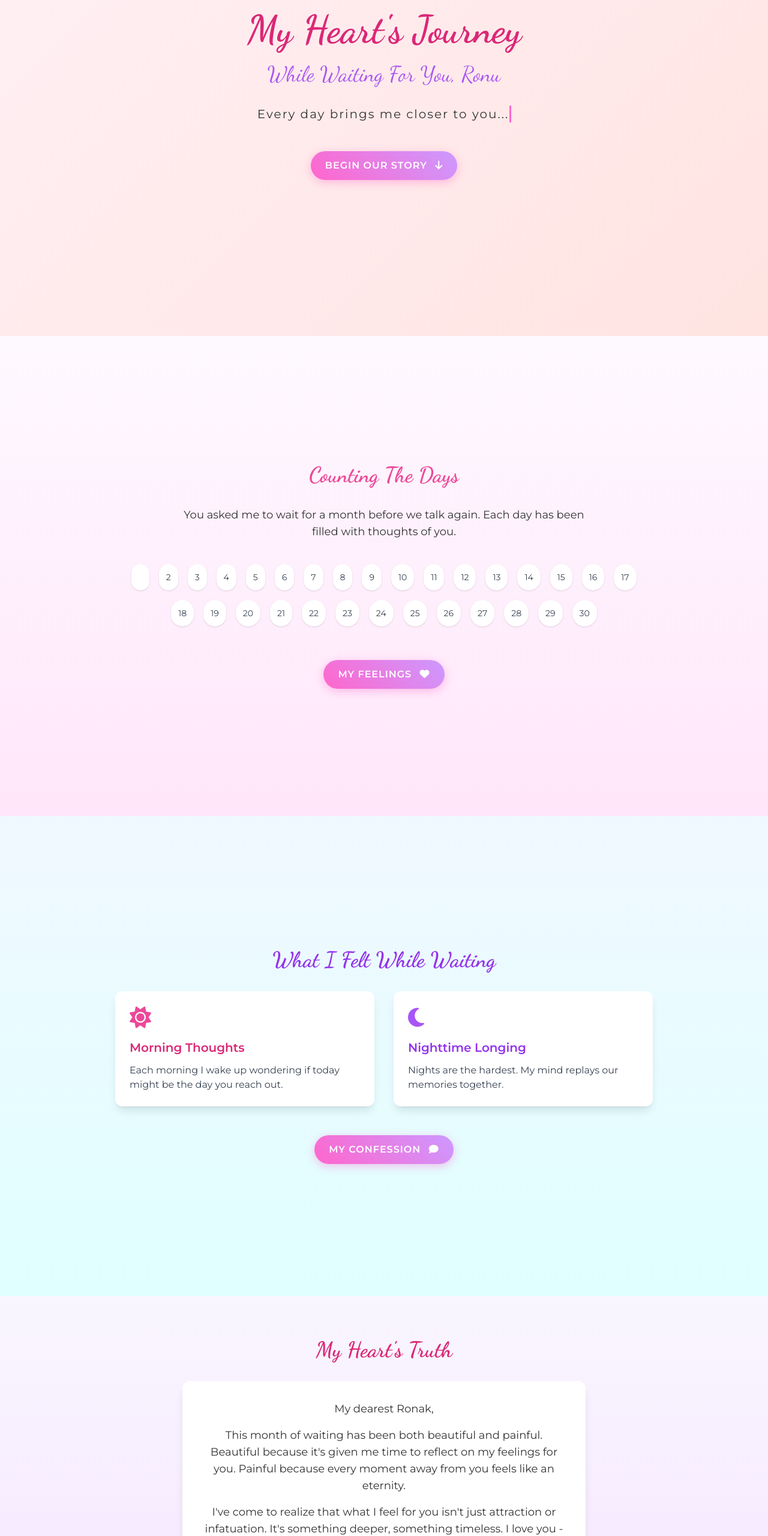
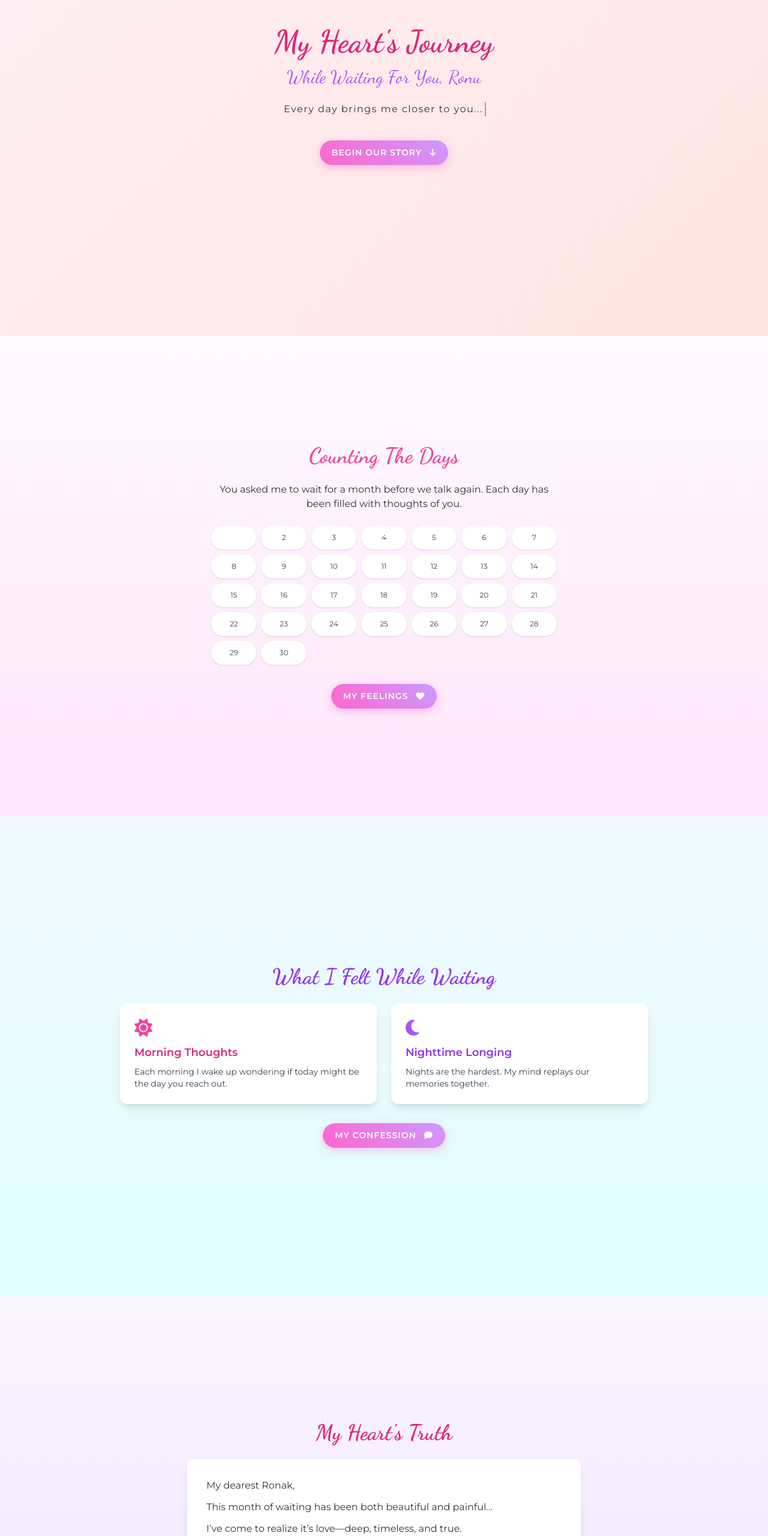
Before and after one commit to anujmoond/ronak, a plain HTML site: page index.html in a window 1280 px wide. Shown: the part 240-2800 px from the top of the page at 60% size. Drawn offline with nearby package versions, Linux system fonts and the light colour scheme.

Commit message:
Update index.html

```diff
--- a/index.html
+++ b/index.html
@@ -25,49 +25,34 @@
       display: flex;
       flex-direction: column;
       justify-content: center;
-      padding: 2rem;
       transition: background 0.6s ease-in-out;
+      padding: 2rem 1rem;
     }
 
-    /* Backgrounds per scroll section */
-    .section-1 {
-      background: linear-gradient(135deg, #fff0f5, #ffe4e1);
-    }
-
-    .section-2 {
-      background: linear-gradient(to bottom, #fef9ff, #ffe6fa);
-    }
-
-    .section-3 {
-      background: linear-gradient(to bottom, #f0f8ff, #e0ffff);
-    }
-
-    .section-4 {
-      background: linear-gradient(to bottom, #f9f6ff, #f4e1ff);
-    }
-
-    .section-5 {
-      background: linear-gradient(to bottom, #fffbe7, #ffe6cc);
-    }
+    .section-1 { background: linear-gradient(135deg, #fff0f5, #ffe4e1); }
+    .section-2 { background: linear-gradient(to bottom, #fef9ff, #ffe6fa); }
+    .section-3 { background: linear-gradient(to bottom, #f0f8ff, #e0ffff); }
+    .section-4 { background: linear-gradient(to bottom, #f9f6ff, #f4e1ff); }
+    .section-5 { background: linear-gradient(to bottom, #fffbe7, #ffe6cc); }
 
     .heartbeat {
       animation: heartbeat 1.5s ease-in-out infinite both;
     }
 
     @keyframes heartbeat {
-      0% { transform: scale(1); }
-      25% { transform: scale(1.1); }
+      0%, 100% { transform: scale(1); }
+      25%, 75% { transform: scale(1.1); }
       50% { transform: scale(1); }
-      75% { transform: scale(1.1); }
-      100% { transform: scale(1); }
     }
 
     .typewriter {
       overflow: hidden;
-      border-right: 3px solid #ff66cc;
+      border-right: 2px solid #ff66cc;
       white-space: nowrap;
       margin: 0 auto;
-      letter-spacing: 2px;
+      letter-spacing: 1.5px;
+      font-size: 1rem;
+      max-width: 100%;
       animation: typing 3.5s steps(40, end), blink-caret 0.75s step-end infinite;
     }
 
@@ -85,7 +70,7 @@
       background: linear-gradient(45deg, #ff66cc, #cc99ff);
       border: none;
       color: white;
-      padding: 12px 24px;
+      padding: 10px 20px;
       border-radius: 50px;
       font-weight: 600;
       box-shadow: 0 4px 15px rgba(255, 102, 204, 0.4);
@@ -93,6 +78,7 @@
       cursor: pointer;
       text-transform: uppercase;
       letter-spacing: 1px;
+      font-size: 0.875rem;
     }
 
     .btn-romantic:hover {
@@ -103,50 +89,19 @@
     .btn-romantic:active {
       transform: translateY(0);
     }
-
-    /* Responsive adjustments */
-    @media (max-width: 768px) {
-      .text-5xl {
-        font-size: 2.5rem;
-      }
-
-      .text-3xl {
-        font-size: 1.5rem;
-      }
-
-      .text-2xl {
-        font-size: 1.25rem;
-      }
-
-      .text-xl {
-        font-size: 1rem;
-      }
-
-      .p-6 {
-        padding: 1rem;
-      }
-
-      .mb-8 {
-        margin-bottom: 1.5rem;
-      }
-
-      .mb-12 {
-        margin-bottom: 2rem;
-      }
-    }
   </style>
 </head>
 <body>
 
   <!-- Cover Page -->
   <section class="page-section section-1 text-center">
-    <div class="max-w-4xl mx-auto">
-      <h1 class="text-5xl md:text-6xl font-bold mb-6 dancing-font text-pink-600 heartbeat">My Heart's Journey</h1>
-      <h2 class="text-3xl md:text-4xl mb-8 dancing-font text-purple-500">While Waiting For You, Ronu</h2>
-      <div class="typewriter text-xl mb-12">
-        <p>Every day brings me closer to you...</p>
+    <div class="max-w-xl mx-auto px-2">
+      <h1 class="text-3xl sm:text-4xl md:text-5xl font-bold mb-4 dancing-font text-pink-600 heartbeat">My Heart's Journey</h1>
+      <h2 class="text-xl sm:text-2xl md:text-3xl mb-6 dancing-font text-purple-500">While Waiting For You, Ronu</h2>
+      <div class="typewriter mb-10">
+        <span>Every day brings me closer to you...</span>
       </div>
-      <button onclick="scrollToSection('day-counter')" class="btn-romantic mx-auto">
+      <button onclick="scrollToSection('day-counter')" class="btn-romantic">
         Begin Our Story <i class="fas fa-arrow-down ml-2"></i>
       </button>
     </div>
@@ -154,17 +109,15 @@
 
   <!-- Day Counter -->
   <section id="day-counter" class="page-section section-2">
-    <div class="max-w-4xl mx-auto text-center">
-      <h2 class="text-3xl md:text-4xl font-bold mb-8 dancing-font text-pink-500">Counting The Days</h2>
-      <p class="text-lg mb-8 max-w-2xl mx-auto">
+    <div class="max-w-xl mx-auto text-center">
+      <h2 class="text-2xl sm:text-3xl md:text-4xl font-bold mb-6 dancing-font text-pink-500">Counting The Days</h2>
+      <p class="text-sm sm:text-base mb-6">
         You asked me to wait for a month before we talk again. Each day has been filled with thoughts of you.
       </p>
-
-      <div class="flex flex-wrap justify-center mb-12" id="calendar-days">
-        <!-- Calendar days generated via JS -->
+      <div class="grid grid-cols-6 sm:grid-cols-7 gap-2 justify-center mb-8" id="calendar-days">
+        <!-- Calendar days via JS -->
       </div>
-
-      <button onclick="scrollToSection('feelings')" class="btn-romantic mx-auto">
+      <button onclick="scrollToSection('feelings')" class="btn-romantic">
         My Feelings <i class="fas fa-heart ml-2"></i>
       </button>
     </div>
@@ -172,18 +125,18 @@
 
   <!-- Feelings Section -->
   <section id="feelings" class="page-section section-3">
-    <div class="max-w-4xl mx-auto">
-      <h2 class="text-3xl md:text-4xl font-bold mb-8 dancing-font text-center text-purple-600">What I Felt While Waiting</h2>
-      <div class="grid md:grid-cols-2 gap-8 mb-12">
-        <div class="bg-white p-6 rounded-xl shadow-lg transform transition hover:scale-105">
-          <div class="text-pink-500 text-4xl mb-4"><i class="fas fa-sun"></i></div>
-          <h3 class="text-xl font-bold mb-3 text-pink-600">Morning Thoughts</h3>
-          <p class="text-gray-700">Each morning I wake up wondering if today might be the day you reach out.</p>
+    <div class="max-w-4xl mx-auto px-2">
+      <h2 class="text-2xl sm:text-3xl md:text-4xl font-bold mb-6 dancing-font text-center text-purple-600">What I Felt While Waiting</h2>
+      <div class="grid md:grid-cols-2 gap-6 mb-8">
+        <div class="bg-white p-4 sm:p-6 rounded-xl shadow-lg transition hover:scale-105">
+          <div class="text-pink-500 text-3xl mb-2"><i class="fas fa-sun"></i></div>
+          <h3 class="text-lg font-bold mb-2 text-pink-600">Morning Thoughts</h3>
+          <p class="text-sm text-gray-700">Each morning I wake up wondering if today might be the day you reach out.</p>
         </div>
-        <div class="bg-white p-6 rounded-xl shadow-lg transform transition hover:scale-105">
-          <div class="text-purple-500 text-4xl mb-4"><i class="fas fa-moon"></i></div>
-          <h3 class="text-xl font-bold mb-3 text-purple-600">Nighttime Longing</h3>
-          <p class="text-gray-700">Nights are the hardest. My mind replays our memories together.</p>
+        <div class="bg-white p-4 sm:p-6 rounded-xl shadow-lg transition hover:scale-105">
+          <div class="text-purple-500 text-3xl mb-2"><i class="fas fa-moon"></i></div>
+          <h3 class="text-lg font-bold mb-2 text-purple-600">Nighttime Longing</h3>
+          <p class="text-sm text-gray-700">Nights are the hardest. My mind replays our memories together.</p>
         </div>
       </div>
       <button onclick="scrollToSection('confession')" class="btn-romantic mx-auto block">
@@ -194,27 +147,16 @@
 
   <!-- Confession Section -->
   <section id="confession" class="page-section section-4">
-    <div class="max-w-4xl mx-auto text-center">
-      <h2 class="text-3xl md:text-4xl font-bold mb-8 dancing-font text-pink-600">My Heart's Truth</h2>
-      <div class="bg-white rounded-xl p-8 mb-8 shadow-lg max-w-2xl mx-auto">
-        <p class="text-lg mb-4">
-            My dearest Ronak,
-        </p>
-        <p class="text-lg mb-4">
-            This month of waiting has been both beautiful and painful. Beautiful because it's given me time to reflect on my feelings for you. Painful because every moment away from you feels like an eternity.
-        </p>
-        <p class="text-lg mb-4">
-            I've come to realize that what I feel for you isn't just attraction or infatuation. It's something deeper, something timeless. I love you - completely, truly, and without reservation.
-        </p>
-        <p class="text-lg mb-4">
-            You've become the first thought in my morning and the last wish in my night. Your smile is my favorite sight, your voice my favorite sound.
-        </p>
-        <p class="text-lg mb-4 font-bold text-pink-600">
-            I'm in love with you, and I want to spend my life showing you just how much.
-        </p>
-    </div>
-
-      <button onclick="scrollToSection('proposal')" class="btn-romantic mx-auto">
+    <div class="max-w-2xl mx-auto text-center px-2">
+      <h2 class="text-2xl sm:text-3xl md:text-4xl font-bold mb-6 dancing-font text-pink-600">My Heart's Truth</h2>
+      <div class="bg-white rounded-xl p-6 sm:p-8 mb-6 shadow-lg text-left">
+        <p class="text-sm sm:text-base mb-3">My dearest Ronak,</p>
+        <p class="text-sm sm:text-base mb-3">This month of waiting has been both beautiful and painful...</p>
+        <p class="text-sm sm:text-base mb-3">I’ve come to realize it’s love—deep, timeless, and true.</p>
+        <p class="text-sm sm:text-base mb-3">You’re my first thought in the morning and last wish at night.</p>
+        <p class="text-sm sm:text-base font-bold text-pink-600">I'm in love with you, and I want to spend my life showing you just how much.</p>
+      </div>
+      <button onclick="scrollToSection('proposal')" class="btn-romantic">
         My Promise <i class="fas fa-gem ml-2"></i>
       </button>
     </div>
@@ -222,21 +164,20 @@
 
   <!-- Proposal Section -->
   <section id="proposal" class="page-section section-5">
-    <div class="max-w-4xl mx-auto text-center">
-      <h2 class="text-3xl md:text-4xl font-bold mb-8 dancing-font text-purple-600">When We Meet Again</h2>
-      <p class="text-lg mb-6">When I come to India, I want our reunion to be magical...</p>
-      <button id="date-btn" class="btn-romantic text-2xl px-8 py-4 heartbeat">
-        Will You Go On A Date With Me? <i class="fas fa-heart ml-4"></i>
+    <div class="max-w-xl mx-auto text-center px-2">
+      <h2 class="text-2xl sm:text-3xl md:text-4xl font-bold mb-6 dancing-font text-purple-600">When We Meet Again</h2>
+      <p class="text-sm sm:text-base mb-4">When I come to India, I want our reunion to be magical...</p>
+      <button id="date-btn" class="btn-romantic text-sm sm:text-base px-6 sm:px-8 py-3 sm:py-4 heartbeat">
+        Will You Go On A Date With Me? <i class="fas fa-heart ml-2"></i>
       </button>
     </div>
   </section>
 
-  <footer class="bg-purple-900 text-white py-8 text-center">
-    <p class="dancing-font text-2xl mb-2">With all my love,</p>
-    <p class="text-xl">Anuj</p>
+  <footer class="bg-purple-900 text-white py-6 text-center">
+    <p class="dancing-font text-lg sm:text-xl mb-1">With all my love,</p>
+    <p class="text-base sm:text-lg">Anuj</p>
   </footer>
 
-  <!-- JS Scripts -->
   <script>
     function scrollToSection(id) {
       const section = document.getElementById(id);
@@ -249,7 +190,7 @@
       const currentDay = new Date().getDate();
       for (let i = 1; i <= totalDays; i++) {
         const el = document.createElement('div');
-        el.className = 'calendar-day p-3 m-2 rounded-full bg-white shadow text-sm';
+        el.className = 'p-2 sm:p-3 rounded-full bg-white shadow text-xs text-center';
         el.textContent = i;
         if (i < currentDay) el.classList.add('text-gray-400');
         else if (i === currentDay) el.classList.add('bg-pink-400', 'text-white', 'font-bold');
@@ -260,9 +201,8 @@
 
     generateCalendar();
 
-    // Add event listener for the date button
-    document.getElementById('date-btn').addEventListener('click', function() {
-      alert('I am thrilled to hear your response! Let\'s make it magical.');
+    document.getElementById('date-btn').addEventListener('click', function () {
+      alert("I am thrilled to hear your response! Let's make it magical.");
     });
   </script>
 </body>
```
